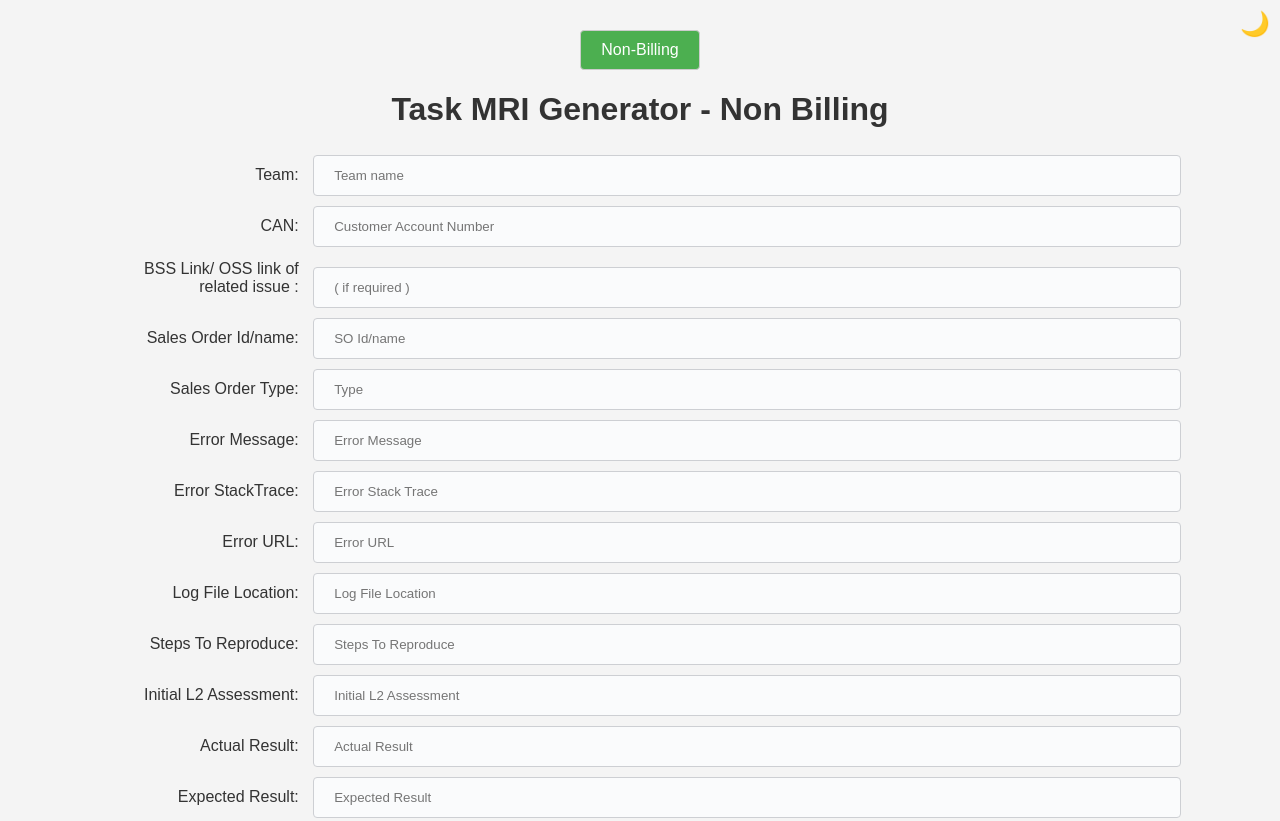
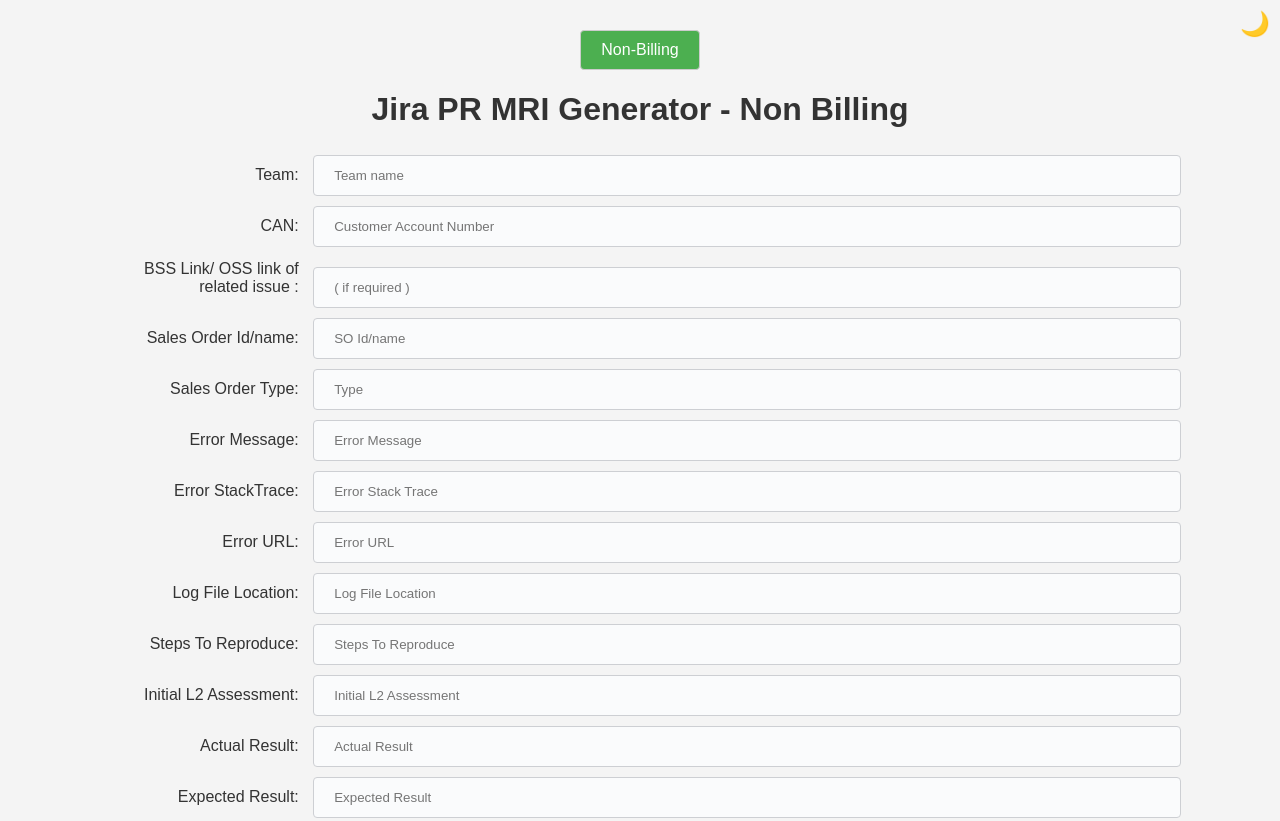
Before and after one commit to Aditya-Shukla1/MRI, a plain HTML site: page index.html in a window 1280 px wide. Shown: the top 821 px of the page. Drawn offline with Linux system fonts and the light colour scheme.

Commit message:
index.html

```diff
--- a/index.html
+++ b/index.html
@@ -4,7 +4,7 @@
 <head>
   <meta charset="UTF-8">
   <meta name="viewport" content="width=device-width, initial-scale=1.0">
-  <title>Task MRI Generator</title>
+  <title>Jira PR MRI Generator</title>
   <link rel="stylesheet" href="style.css" />
 </head>
 
@@ -16,7 +16,7 @@
   <div class="theme-toggle" onclick="toggleTheme()">🌙</div>
 
   <div id="pageContent">
-    <h1>Task MRI Generator - Non Billing</h1>
+    <h1>Jira PR MRI Generator - Non Billing</h1>
     <label for="teamInput">Team:</label>
     <input type="text" id="teamInput" placeholder="Team name" oninput="saveTeamName(); generateResolutionNB()" required>
     <br />
```
